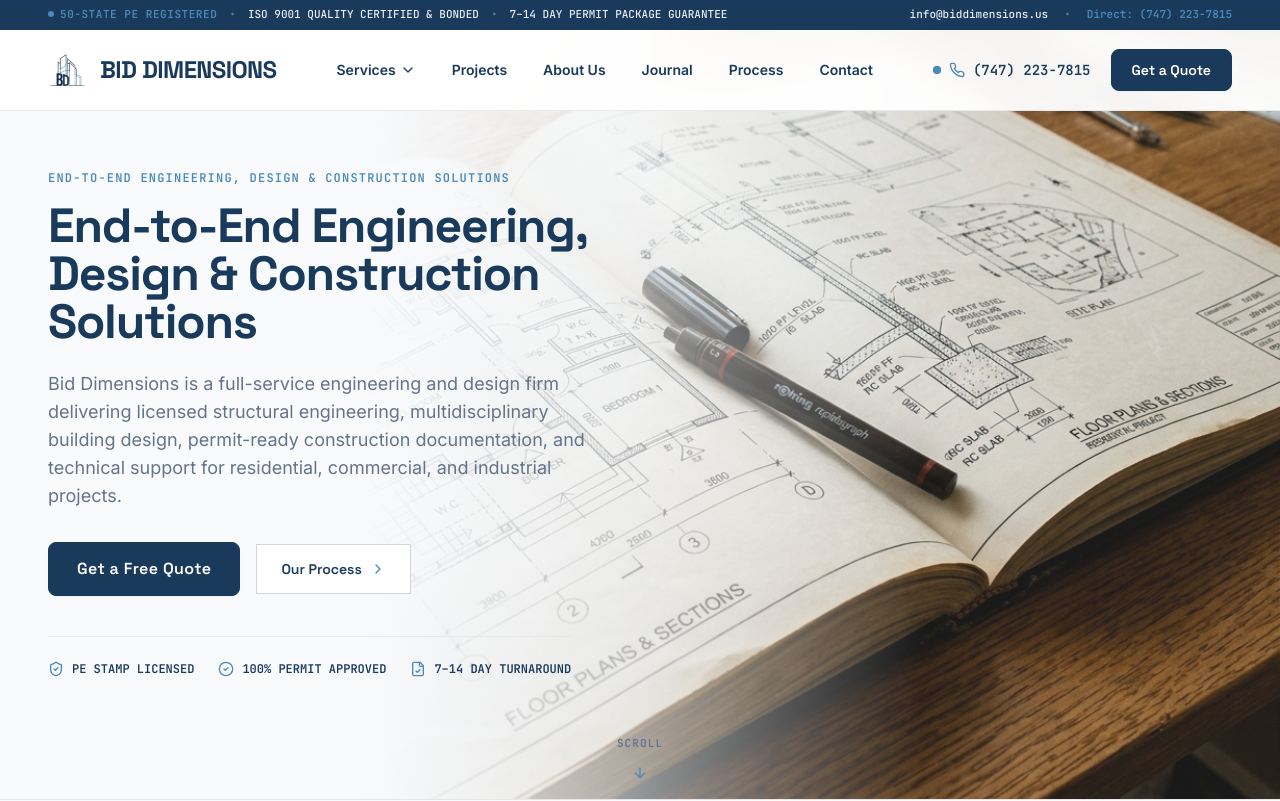
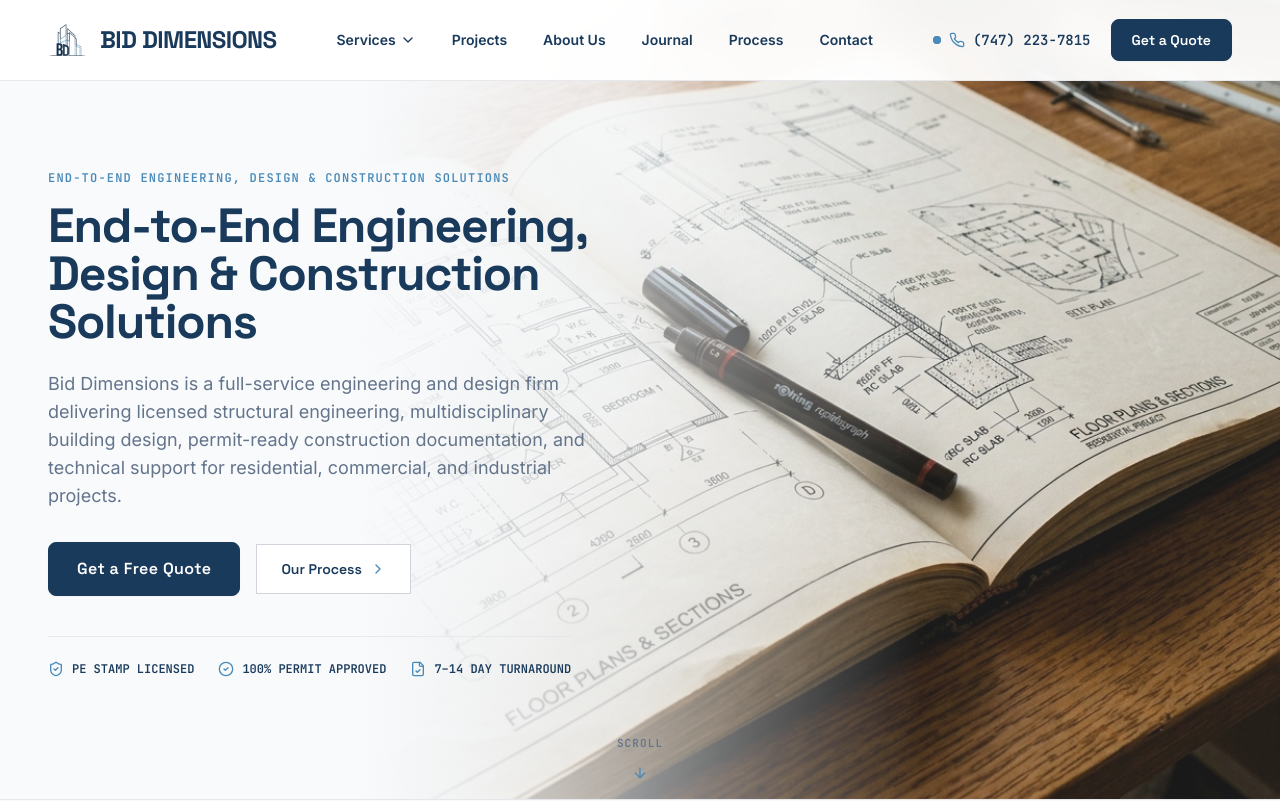
Before and after one commit to shehz-max/Bid-Dimension, a Next.js app: page / in a window 1280 px wide. Shown: the top 801 px of the page. Built offline with nearby package versions, Linux system fonts and the light colour scheme.

Commit message:
Remove top utility bar from navigation header

```diff
--- a/components/organisms/Navigation.tsx
+++ b/components/organisms/Navigation.tsx
@@ -62,42 +62,6 @@ export const Navigation: React.FC<NavigationProps> = ({ transparent = false }) =
 
   return (
     <header className="fixed top-0 left-0 right-0 z-50 bg-white/95 backdrop-blur-md border-b border-gray-200/90 shadow-xs transition-all duration-300">
-      {/* Top Utility Micro-Bar */}
-      <div className="hidden lg:block bg-bd-navy text-white py-1.5 px-5 sm:px-8 lg:px-12 border-b border-[#1A3A5C]">
-        <div className="max-w-[1280px] mx-auto flex items-center justify-between text-[11px] font-mono">
-          <div className="flex items-center gap-3">
-            <span className="inline-flex items-center gap-1.5 text-bd-blue font-bold tracking-wider">
-              <span className="w-1.5 h-1.5 rounded-full bg-bd-blue animate-pulse" />
-              50-STATE PE REGISTERED
-            </span>
-            <span className="text-white/30">•</span>
-            <span className="text-bd-text-light font-medium">
-              ISO 9001 QUALITY CERTIFIED & BONDED
-            </span>
-            <span className="text-white/30">•</span>
-            <span className="text-bd-text-light">
-              7–14 DAY PERMIT PACKAGE GUARANTEE
-            </span>
-          </div>
-
-          <div className="flex items-center gap-4">
-            <a
-              href="mailto:info@biddimensions.us"
-              className="text-bd-text-light hover:text-bd-blue transition-colors"
-            >
-              info@biddimensions.us
-            </a>
-            <span className="text-white/30">•</span>
-            <a
-              href="tel:7472237815"
-              className="text-bd-blue font-bold hover:text-white transition-colors"
-            >
-              Direct: (747) 223-7815
-            </a>
-          </div>
-        </div>
-      </div>
-
       <div className="max-w-[1280px] mx-auto px-5 sm:px-8 lg:px-12 h-18 sm:h-20 flex items-center justify-between">
         {/* Clean Header Logo: Logo Mark + BID DIMENSIONS Text ONLY (No Taglines) */}
         <Link href="/" className="flex items-center gap-3 group">
```
